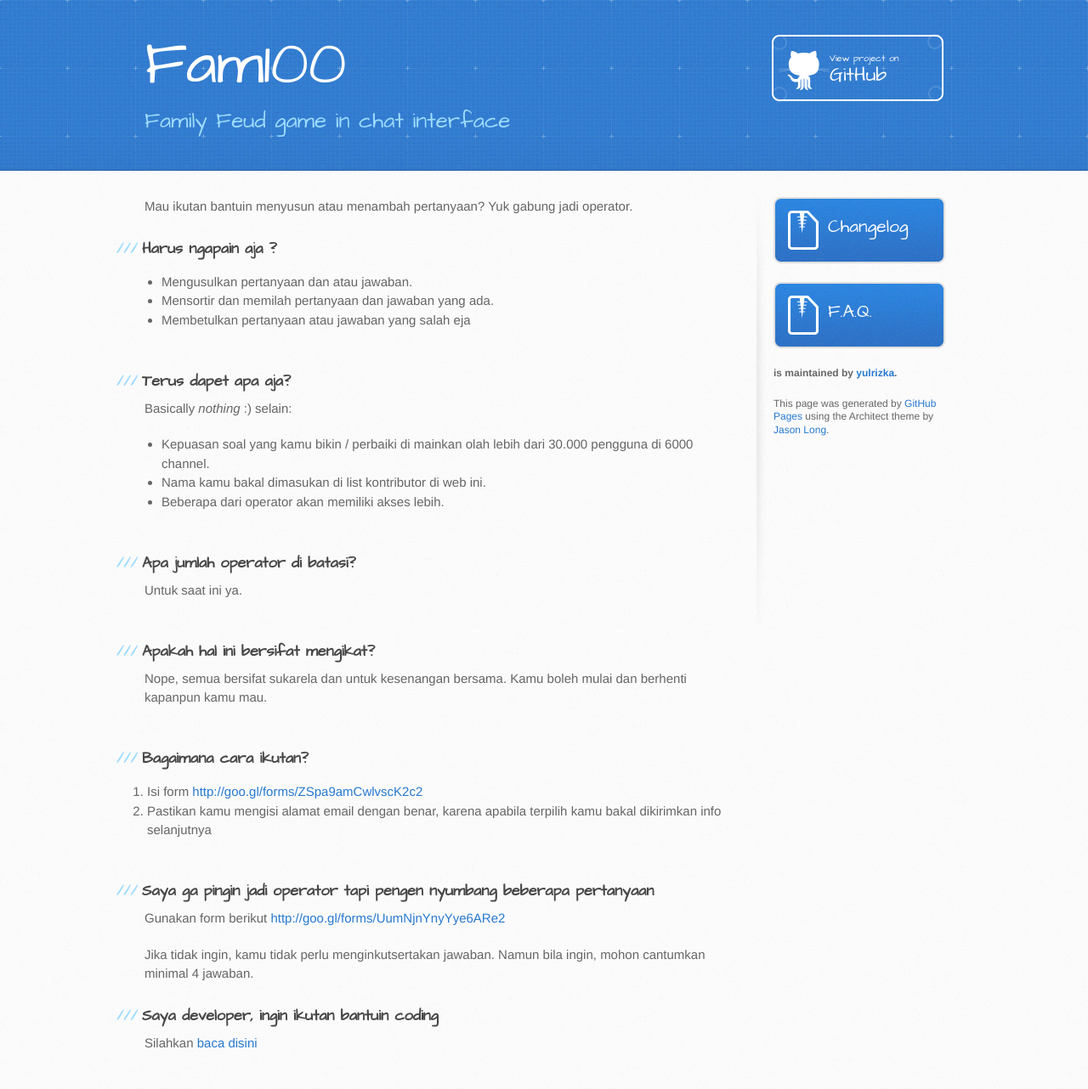
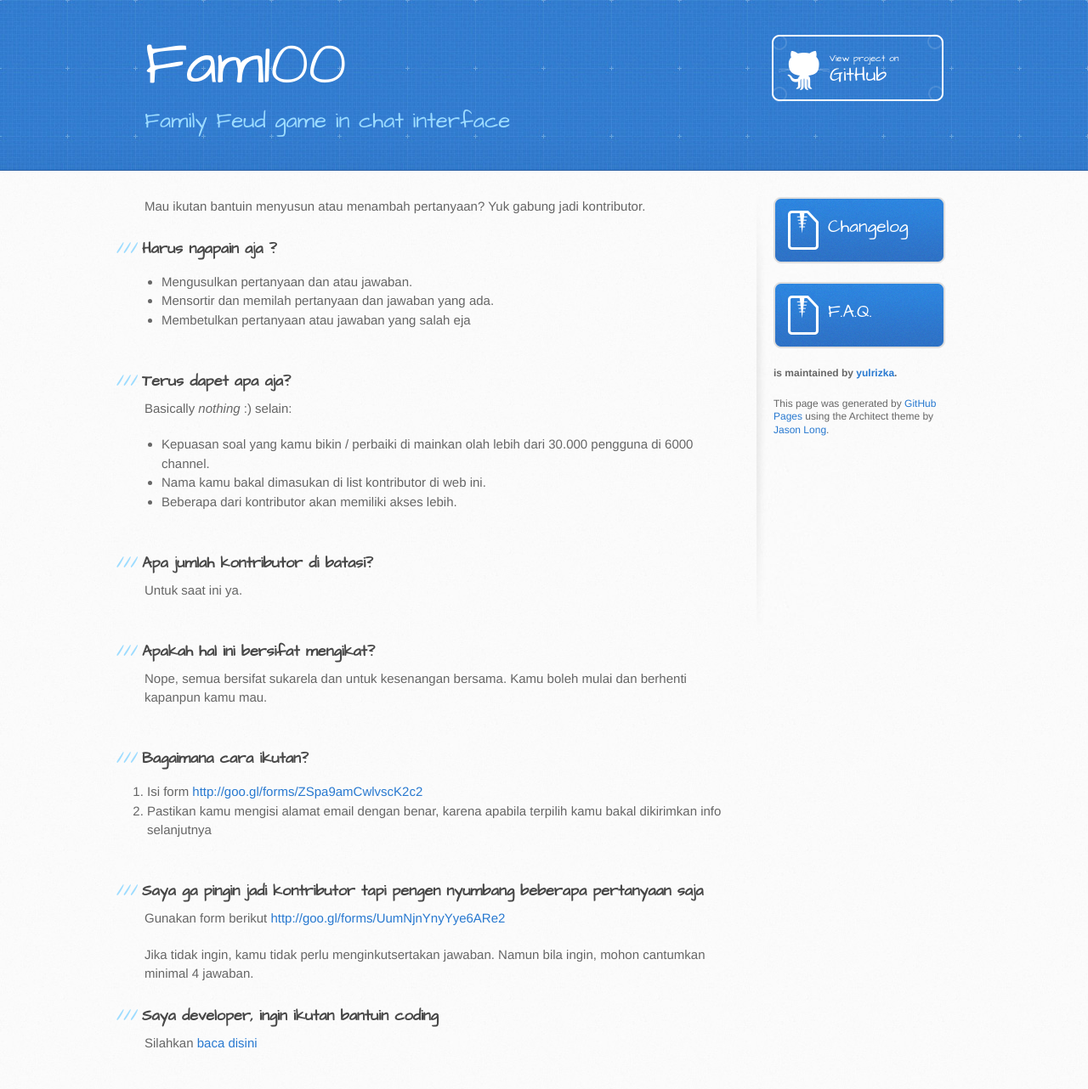
Before and after one commit to yulrizka/fam100, a Jekyll site: the page built from _posts/2016-07-04-ikutan-bantuin-fam100.md, in a window 1280 px wide. Shown: the whole page at 85% size. Built offline with Jekyll 4.4.1, drawn with Linux system fonts in a browser that asks for light colours.

Commit message:
update faq

```diff
--- a/_posts/2016-07-04-ikutan-bantuin-fam100.md
+++ b/_posts/2016-07-04-ikutan-bantuin-fam100.md
@@ -4,7 +4,7 @@ date: 2016-07-04
 title:  "Mau ikutan bantuin famili100"
 ---
 
-Mau ikutan bantuin menyusun atau menambah pertanyaan? Yuk gabung jadi operator.
+Mau ikutan bantuin menyusun atau menambah pertanyaan? Yuk gabung jadi kontributor.
 
 ### Harus ngapain aja ?
 
@@ -19,10 +19,10 @@ Basically *nothing* :) selain:
 
 * Kepuasan soal yang kamu bikin / perbaiki di mainkan olah lebih dari 30.000 pengguna di 6000 channel.
 * Nama kamu bakal dimasukan di list kontributor di web ini.
-* Beberapa dari operator akan memiliki akses lebih.
+* Beberapa dari kontributor akan memiliki akses lebih.
 <br/><br/>
 
-### Apa jumlah operator di batasi?
+### Apa jumlah kontributor di batasi?
 
 Untuk saat ini ya.
 <br/><br/>
@@ -38,7 +38,7 @@ Nope, semua bersifat sukarela dan untuk kesenangan bersama. Kamu boleh mulai dan
 2. Pastikan kamu mengisi alamat email dengan benar, karena apabila terpilih kamu bakal dikirimkan info selanjutnya
 <br/><br/>
 
-### Saya ga pingin jadi operator tapi pengen nyumbang beberapa pertanyaan
+### Saya ga pingin jadi kontributor tapi pengen nyumbang beberapa pertanyaan saja
 
 Gunakan form berikut [http://goo.gl/forms/UumNjnYnyYye6ARe2](http://goo.gl/forms/UumNjnYnyYye6ARe2)
 
```
Also changed, not shown: faq.md (+2 -1 lines).
